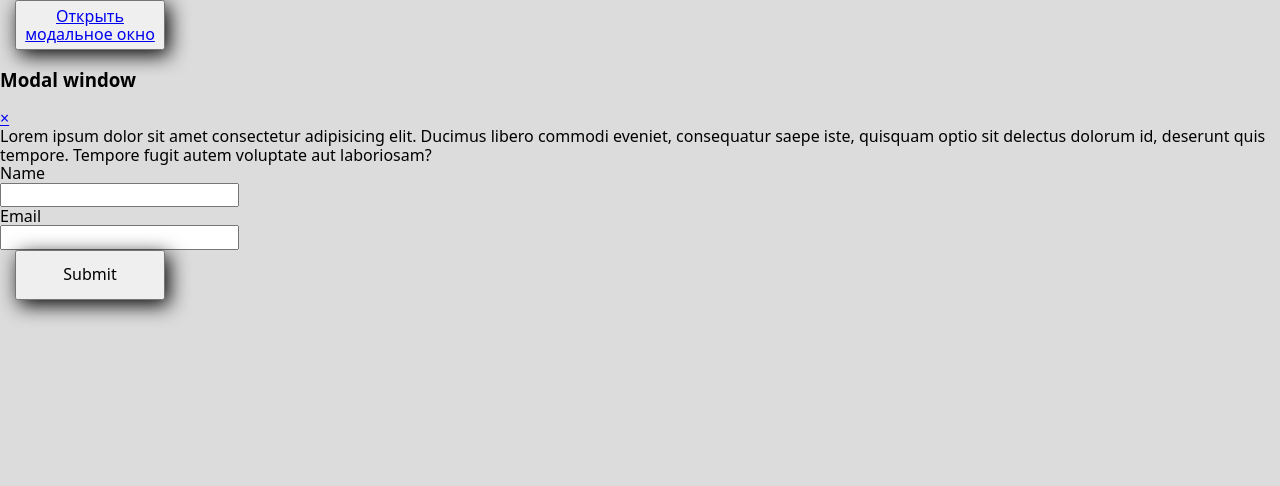
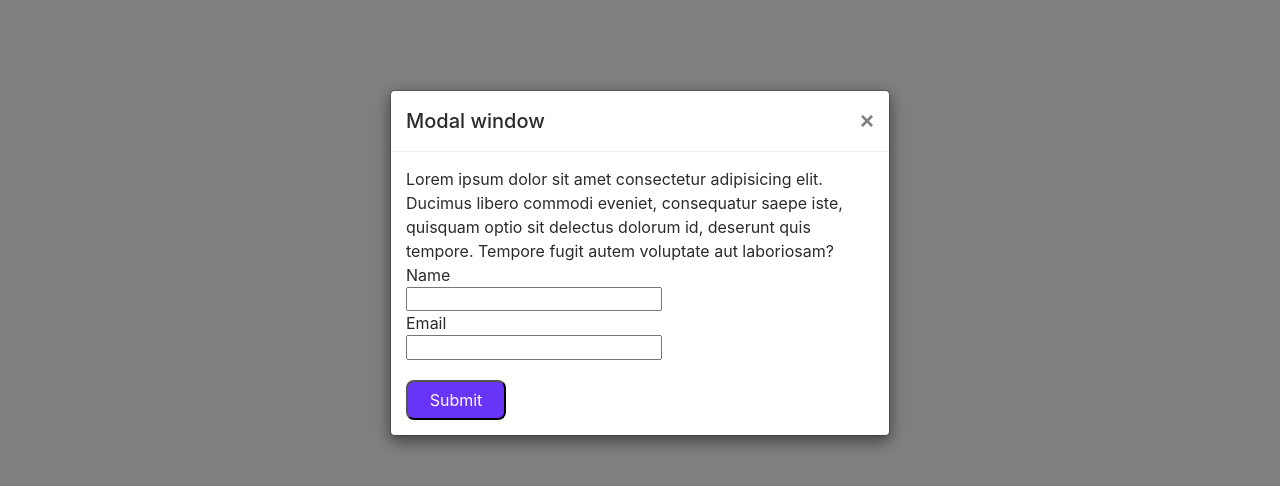
Before and after one commit to Lex1421231/Modal, a plain HTML site: page index.html in a window 1280 px wide. Both pictures are taken after a click on the button "Открыть модальное окно". Drawn offline with nearby package versions, Linux system fonts and the light colour scheme; files that its build step writes are made by us from their sources.

Commit message:
Update style.scss

```diff
--- a/src/sass/style.scss
+++ b/src/sass/style.scss
@@ -1,66 +1,147 @@
 * {
     box-sizing: border-box;
-    scroll-behavior: smoot;
 }
 
 body {
-    background: #dddcdc;
+    background: #fff;
     justify-content: center;
     min-width: 320px;
     max-width: 1800px;
     margin: 0 auto;
+    font-family: -apple-system, system-ui, BlinkMacSystemFont, "Segoe UI", Roboto, "Helvetica Neue", Arial, sans-serif;
+    font-size: 16px;
+    font-weight: 400;
+    line-height: 1.5;
+    color: #292b2c;
+    background-color: #fff;
+    margin: 0;
+    padding: 0;
 }
 
-button {
-    height: 50px;
-    width: 150px;
-    margin-left: 15px;
-    box-shadow: 4px 5px 20px black;
+.container {
+    margin: 0 auto;
+    max-width: 1000px;
+    display: flex;
+    justify-content: center;
 }
 
-.contaner__btn {
+.btn {
+    text-align: center;
+    margin-top: 300px;
+}
+
+.btn_open {
+    background-color: rgb(104, 52, 247);
+    border-radius: 8px;
+    width: 250px;
+    height: 50px;
+}
+
+.btn_text {
+    text-decoration: none;
+    color: rgb(255, 255, 255);
+}
+
+.button_submit {
+    background-color: rgb(104, 52, 247);
+    border-radius: 8px;
+    width: 100px;
+    height: 40px;
+    margin-top: 20px;
+    text-decoration: none;
+    color: rgb(255, 255, 255);
+}
+
+.modal {
+    position: fixed;
+    top: 0;
+    right: 0;
+    bottom: 0;
+    left: 0;
+    background: rgba(0, 0, 0, 0.5);
+    z-index: 2;
+    opacity: 0;
+    transition: opacity 400ms ease-in;
+    pointer-events: none;
+}
+
+.modal:target {
+    opacity: 1;
+    pointer-events: auto;
+    overflow-y: auto;
+}
+
+
+.modal-dialog {
+    position: relative;
+    width: auto;
+    margin: 0 auto;
+}
+
+@media (min-width: 576px) {
+    .modal-dialog {
+        max-width: 500px;
+        margin: 0 auto;
+    }
+}
+
+.modal-content {
+    position: relative;
     display: flex;
     flex-direction: column;
-    align-items: center;
-    gap: 25px;
-    margin-top: 30px;
+    top: 90px;
+    background-color: #fff;
+    background-clip: padding-box;
+    border: 1px solid rgba(0, 0, 0, .2);
+    border-radius: .3rem;
+    outline: 0;
 }
 
-.contaner__btn--rounded button {
-    border-radius: 12px;
+@media (min-width: 768px) {
+    .modal-content {
+        box-shadow: 0 5px 15px rgba(0, 0, 0, .5);
+    }
 }
 
-.contaner__btn--circle button {
-    border-radius: 100%;
-    height: 150px;
-    width: 150px;
+.modal-header {
+    display: flex;
+    align-items: center;
+    justify-content: space-between;
+    padding: 15px;
+    border-bottom: 1px solid #eceeef;
 }
 
-.btn--white {
-    background: white;
+.modal-title {
+    margin-top: 0;
+    margin-bottom: 0;
+    line-height: 1.5;
+    font-size: 1.25rem;
+    font-weight: 500;
 }
 
-.btn--black {
-    background: black;
-    color: white;
+.close {
+    float: right;
+    font-family: sans-serif;
+    font-size: 24px;
+    font-weight: 700;
+    line-height: 1;
+    color: #000;
+    text-shadow: 0 1px 0 #fff;
+    opacity: .5;
+    text-decoration: none;
 }
 
-.btn--green {
-    background: green;
-    color: white;
+.close:focus,
+.close:hover {
+    color: #000;
+    text-decoration: none;
+    cursor: pointer;
+    opacity: .75;
 }
 
-.btn--red {
-    background: red;
-    color: white;
+.modal-body {
+    position: relative;
+    flex: 1 1 auto;
+    padding: 15px;
+    overflow: auto;
 }
-
-.btn--grey {
-    background: grey;
-    color: white;
-}
-
-.btn--transparent {
-    background: rgba(255, 255, 255, 0);
-    border-color:rgba(255, 255, 255, 0);
-}
```
